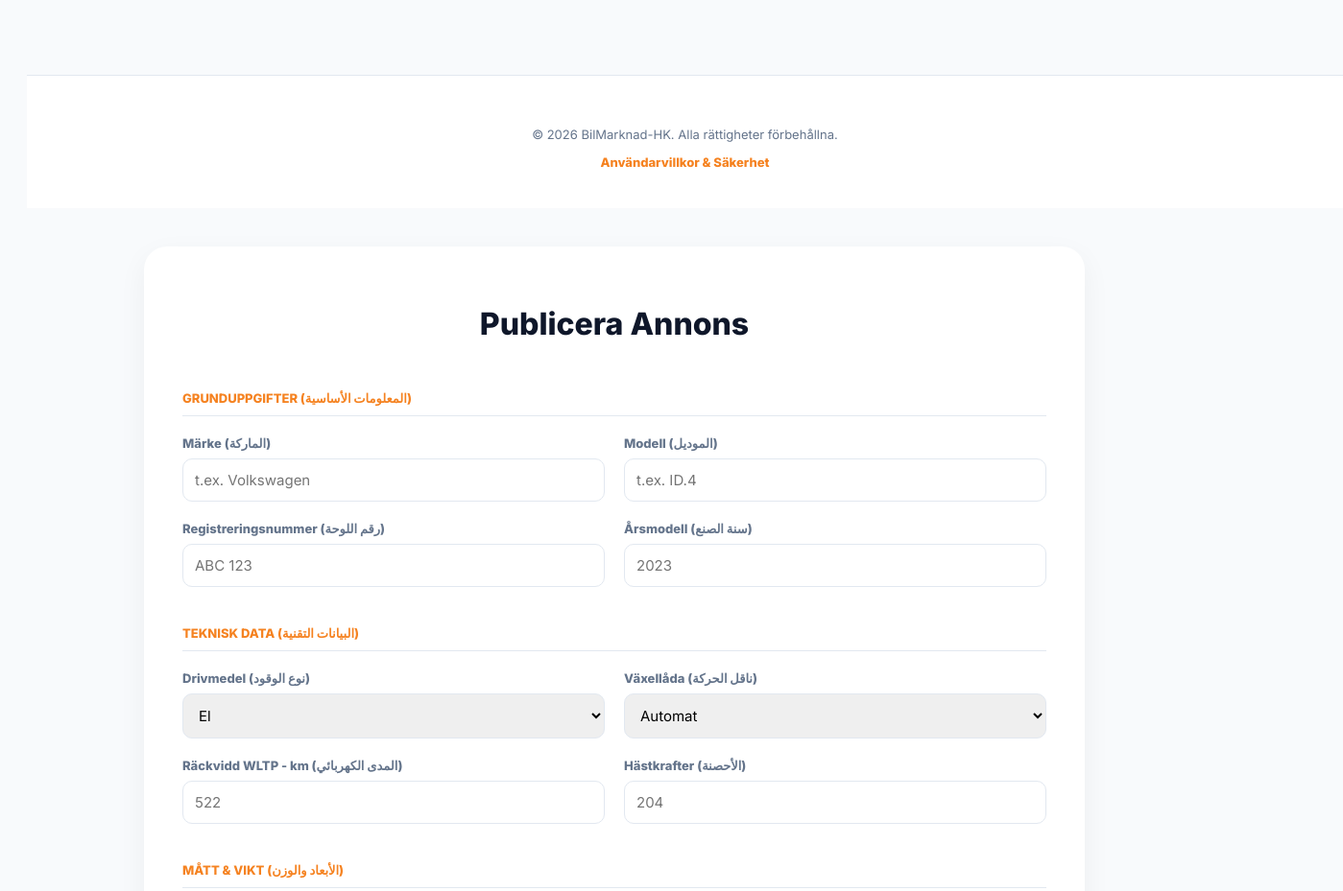
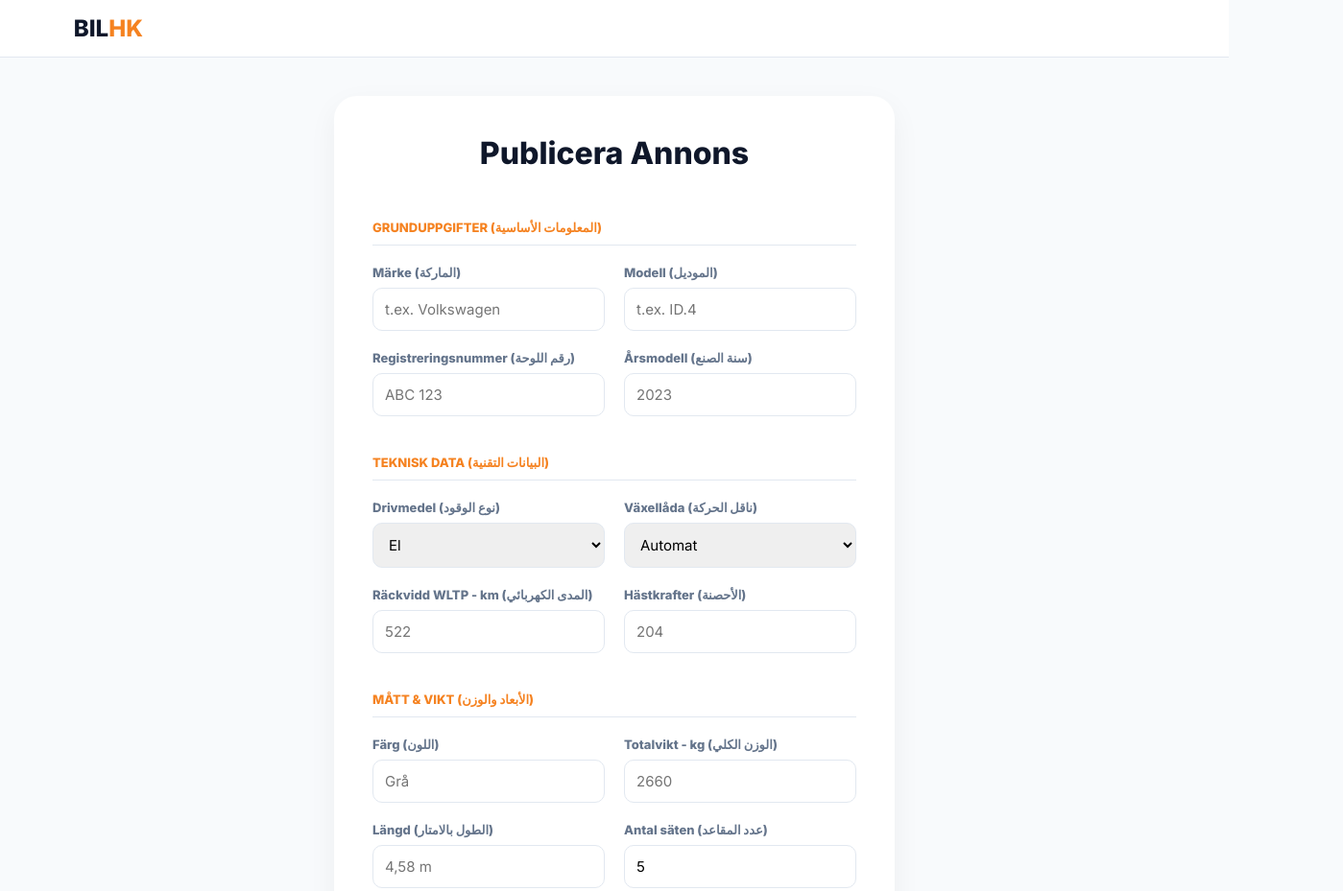
Before and after one commit to HK-Lens/BilMarknad-HK, a plain HTML site: page sell.html in a window 1280 px wide. Shown: the top 929 px of the page at 96% size, 1399 px wide, since content can reach past the window. Drawn offline with Linux system fonts and the light colour scheme.

Commit message:
Refactor sell.html for layout and styling improvements

```diff
--- a/sell.html
+++ b/sell.html
@@ -7,8 +7,18 @@
     <link href="https://fonts.googleapis.com/css2?family=Inter:wght@400;600;800&display=swap" rel="stylesheet">
     <style>
         :root { --primary: #f58220; --dark: #0f172a; --bg: #f8fafc; --border: #e2e8f0; }
-        body { font-family: 'Inter', sans-serif; background: var(--bg); color: var(--dark); padding: 20px; }
-        .container { max-width: 900px; margin: 40px auto; background: white; padding: 40px; border-radius: 24px; box-shadow: 0 10px 30px rgba(0,0,0,0.05); }
+
+        * { margin: 0; padding: 0; box-sizing: border-box; }
+
+        body { font-family: 'Inter', sans-serif; background: var(--bg); color: var(--dark); display: flex; flex-direction: column; min-height: 100vh; }
+
+        /* الهيدر لضمان التناسق */
+        header { background: white; padding: 15px 6%; border-bottom: 1px solid var(--border); display: flex; justify-content: space-between; align-items: center; position: sticky; top: 0; z-index: 1000; }
+        .logo { text-decoration: none; font-size: 24px; font-weight: 900; color: var(--dark); }
+        .logo span { color: var(--primary); }
+
+        .container { max-width: 900px; margin: 40px auto; background: white; padding: 40px; border-radius: 24px; box-shadow: 0 10px 30px rgba(0,0,0,0.05); flex: 1; }
+
         h1 { text-align: center; font-weight: 900; margin-bottom: 30px; }
 
         .form-grid { display: grid; grid-template-columns: 1fr 1fr; gap: 20px; }
@@ -18,19 +28,21 @@
 
         .field { display: flex; flex-direction: column; gap: 8px; }
         label { font-size: 13px; font-weight: 700; color: #64748b; }
-        input, select, textarea { padding: 12px; border: 1px solid var(--border); border-radius: 10px; font-family: inherit; font-size: 15px; }
+        input, select, textarea { padding: 12px; border: 1px solid var(--border); border-radius: 10px; font-family: inherit; font-size: 15px; outline: none; }
+        input:focus { border-color: var(--primary); }
 
         .btn-submit { grid-column: span 2; background: var(--dark); color: white; padding: 18px; border: none; border-radius: 12px; font-weight: 800; cursor: pointer; margin-top: 20px; font-size: 16px; transition: 0.3s; }
         .btn-submit:hover { background: var(--primary); }
+
+        footer { text-align: center; padding: 40px 6%; background-color: white; border-top: 1px solid var(--border); color: #64748b; font-size: 13px; margin-top: auto; }
+        .footer-links a { color: var(--primary); text-decoration: none; font-weight: 700; }
     </style>
 </head>
-    <footer style="text-align: center; padding: 40px 6%; margin-top: 50px; background-color: white; border-top: 1px solid #e2e8f0; color: #64748b; font-size: 13px; width: 100%;">
-    <p>&copy; 2026 BilMarknad-HK. Alla rättigheter förbehållna.</p>
-    <div style="margin-top: 10px;">
-        <a href="terms.html" style="color: #f58220; text-decoration: none; font-weight: 700;">Användarvillkor & Säkerhet</a>
-    </div>
-</footer>
 <body>
+
+<header>
+    <a href="index.html" class="logo">BIL<span>HK</span></a>
+</header>
 
 <div class="container">
     <h1>Publicera Annons</h1>
@@ -121,6 +133,13 @@
     </form>
 </div>
 
+<footer>
+    <p>&copy; 2026 BilMarknad-HK. Alla rättigheter förbehållna.</p>
+    <div class="footer-links" style="margin-top: 10px;">
+        <a href="terms.html">Användarvillkor & Säkerhet</a>
+    </div>
+</footer>
+
 <script type="module">
     import { db, storage } from './firebase-config.js';
     import { collection, addDoc, serverTimestamp } from "https://www.gstatic.com/firebasejs/10.8.0/firebase-firestore.js";
@@ -133,7 +152,6 @@
         btn.innerText = "Publicerar...";
 
         try {
-            // رفع الصور أولاً
             const files = document.getElementById('photoFiles').files;
             const imageUrls = [];
             for(let file of files) {
@@ -143,7 +161,6 @@
                 imageUrls.push(url);
             }
 
-            // إرسال البيانات الكاملة للفيربيز
             await addDoc(collection(db, "cars"), {
                 brand: document.getElementById('brand').value,
                 model: document.getElementById('model').value,
@@ -169,6 +186,7 @@
         } catch (error) {
             alert("Ett fel uppstod: " + error.message);
             btn.disabled = false;
+            btn.innerText = "Publicera annons";
         }
     };
 </script>
```
